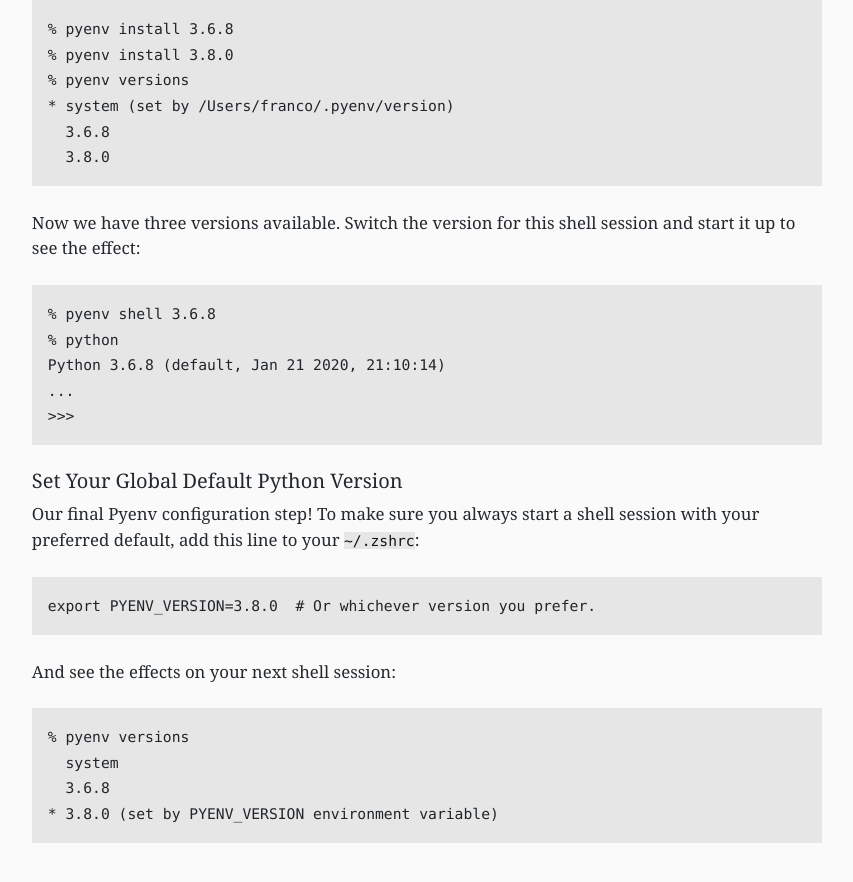
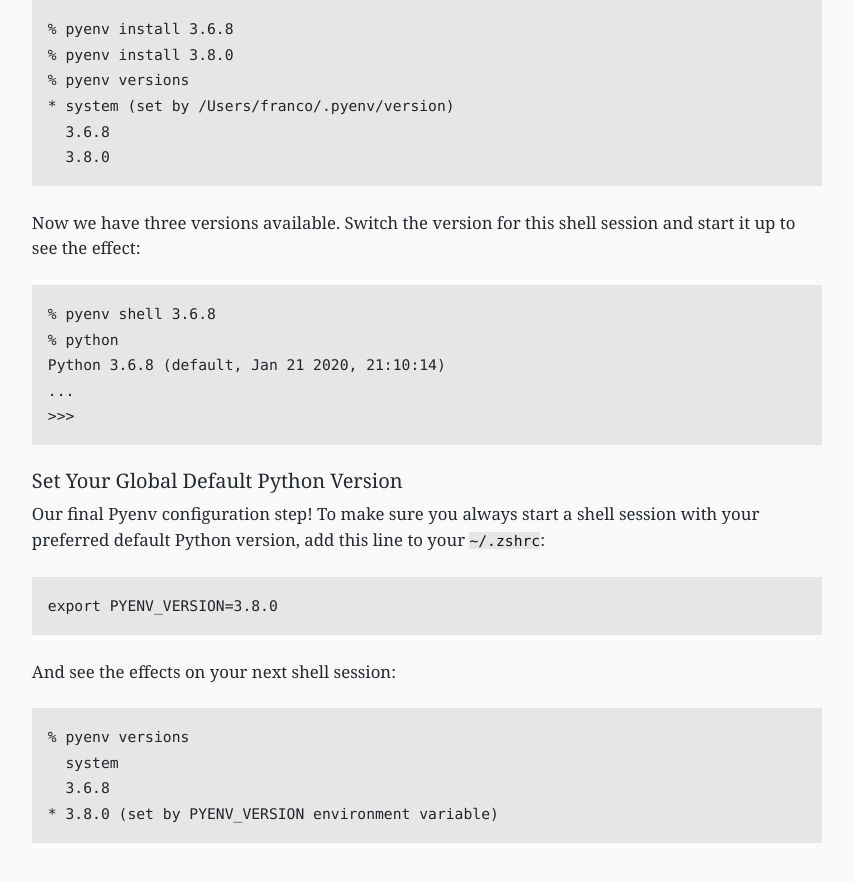
Before and after one commit to francojposa/personal-site, a Jekyll site: the page built from _dev_setup_guides/python_setup_macos.md, in a window 1280 px wide and 900 px high, scrolled down 1604 px. Shown: the top 882 px of the window, without its empty margins (213-1066 px from the left). Built offline with Jekyll 4.4.1, drawn with Linux system fonts in a browser that asks for light colours.

Commit message:
Cleanup of Pyenv instructions

````diff
--- a/_dev_setup_guides/python_setup_macos.md
+++ b/_dev_setup_guides/python_setup_macos.md
@@ -70,10 +70,10 @@
 ```
 
 ### Set Your Global Default Python Version
-Our final Pyenv configuration step! To make sure you always start a shell session with your preferred default, add this line to your `~/.zshrc`:
+Our final Pyenv configuration step! To make sure you always start a shell session with your preferred default Python version, add this line to your `~/.zshrc`:
 
 ```
-export PYENV_VERSION=3.8.0  # Or whichever version you prefer.
+export PYENV_VERSION=3.8.0
 ```
 
 And see the effects on your next shell session:
````
